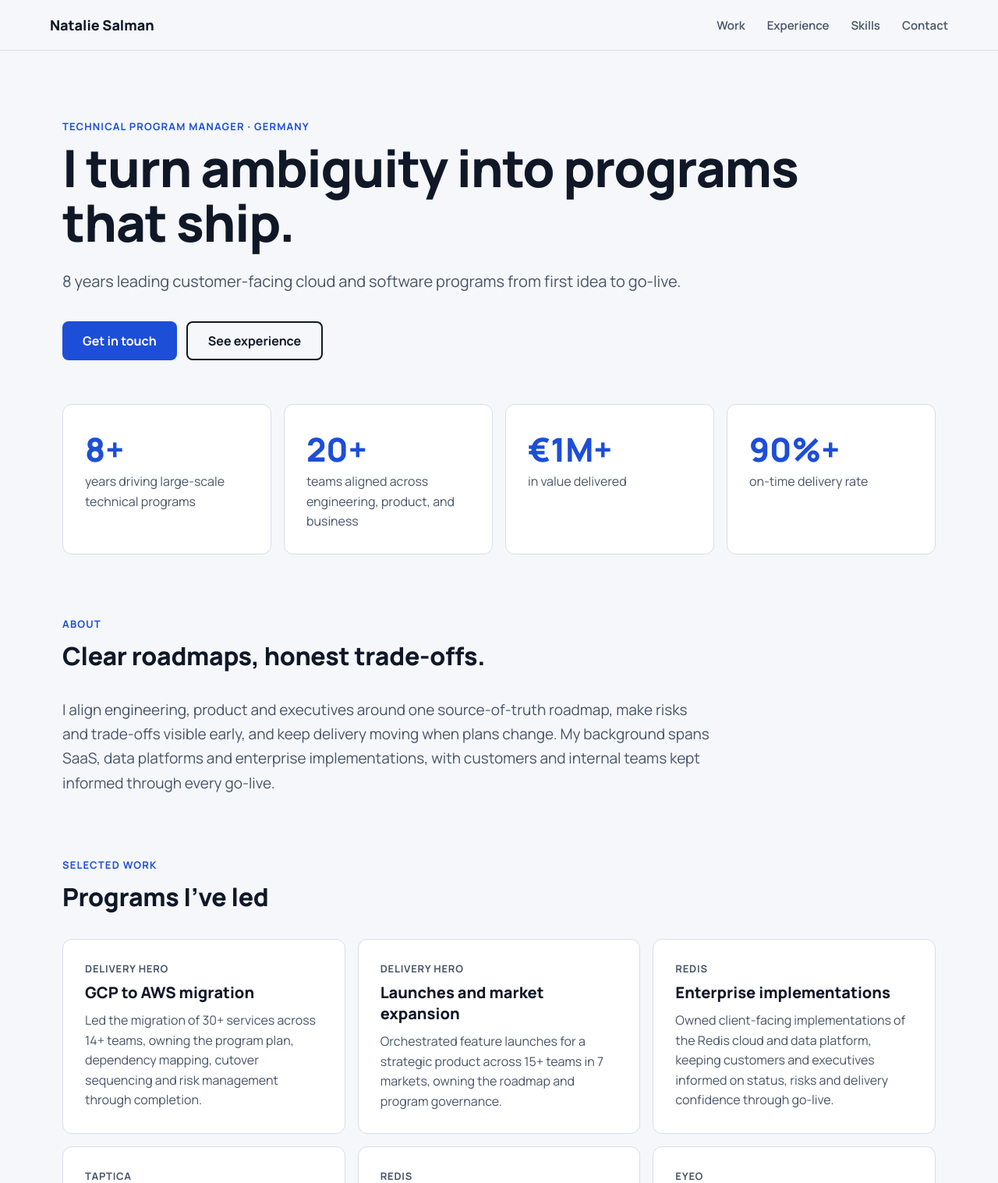
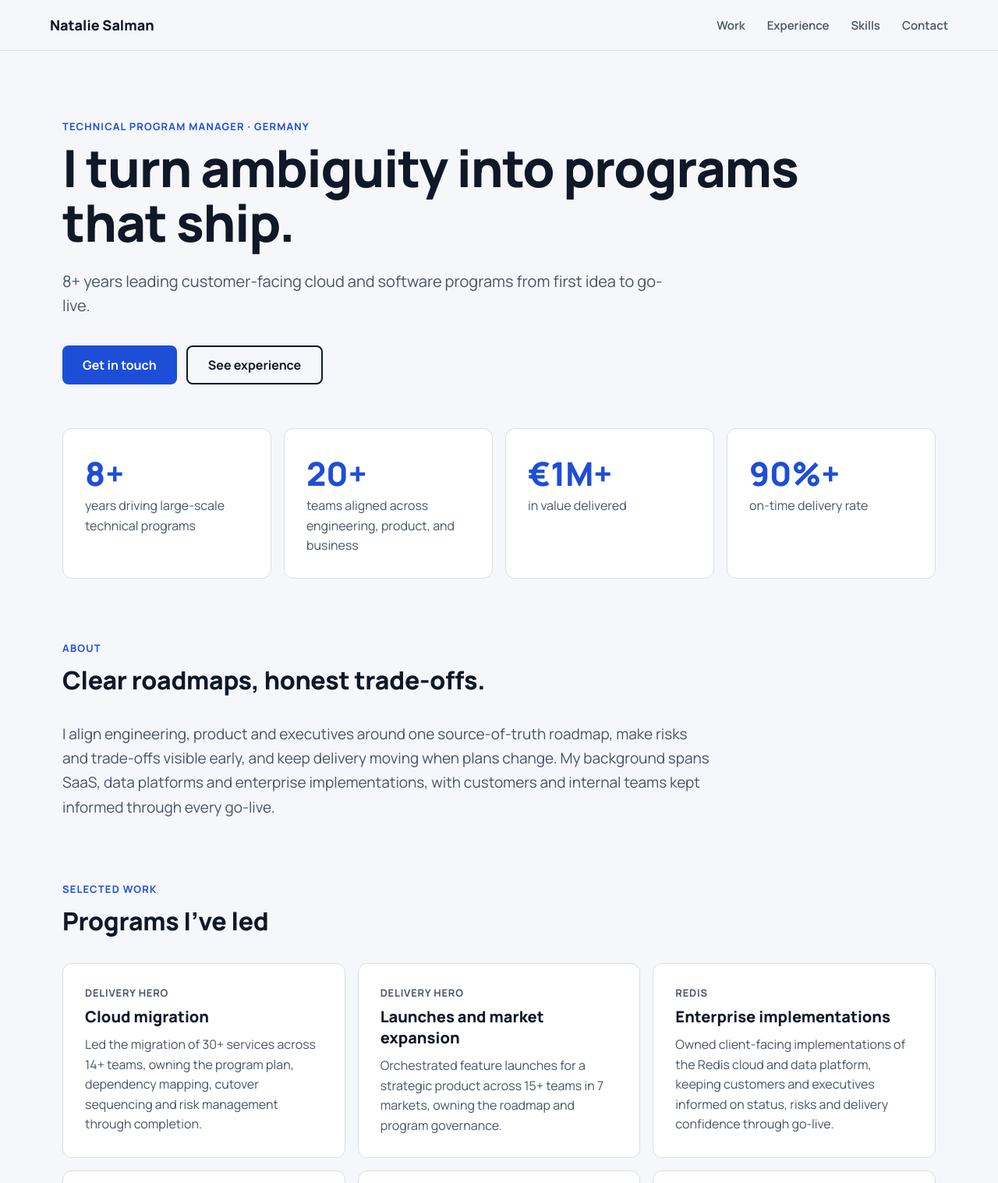
Before and after one commit to NatalieSalman/NatalieSalman.github.io, a plain HTML site: page index.html in a window 1280 px wide. Shown: the top 1517 px of the page at 78% size. Drawn offline with Linux system fonts and the light colour scheme.

Commit message:
Update index.html

```diff
--- a/index.html
+++ b/index.html
@@ -3,7 +3,7 @@
 <head>
 <meta charset="utf-8">
 <meta name="viewport" content="width=device-width, initial-scale=1">
-<title>Natalie Salman - Technical Program Manager - 8 years</title>
+<title>Natalie Salman - Technical Program Manager - 8+ years</title>
 <meta name="description" content="Lead complex, cross-functional programs across 10+ teams, from ambiguity to delivery, influencing without formal authority.">
 <meta property="og:title" content="Natalie Salman – Technical Program Manager">
 <meta property="og:description" content="Customer-facing cloud and software programs, from first idea to go-live.">
@@ -44,7 +44,7 @@ a:focus-visible{outline:3px solid #1D4ED8;outline-offset:3px;border-radius:4px}
 <section style="padding:88px 0 56px">
 <p class="eyebrow" style="color:#1D4ED8">Technical Program Manager · Germany</p>
 <h1 style="font-size:clamp(38px,6vw,66px);line-height:1.06;letter-spacing:-.02em;font-weight:800;margin:0 0 24px;max-width:15em">I turn ambiguity into programs that ship.</h1>
-<p style="font-size:20px;line-height:1.55;color:#475467;margin:0 0 36px;max-width:40em">8 years leading customer-facing cloud and software programs from first idea to go-live.</p>
+<p style="font-size:20px;line-height:1.55;color:#475467;margin:0 0 36px;max-width:40em">8+ years leading customer-facing cloud and software programs from first idea to go-live.</p>
 <div style="display:flex;flex-wrap:wrap;gap:12px">
 <a href="mailto:Iamsnatalie@gmail.com" style="display:inline-block;box-sizing:border-box;min-height:48px;padding:14px 26px;background:#1D4ED8;color:#fff;font-weight:700;border-radius:8px">Get in touch</a>
 <a href="#experience" style="display:inline-block;box-sizing:border-box;min-height:48px;padding:12px 26px;border:2px solid #101828;font-weight:700;border-radius:8px">See experience</a>
@@ -68,7 +68,7 @@ a:focus-visible{outline:3px solid #1D4ED8;outline-offset:3px;border-radius:4px}
 <p class="eyebrow" style="color:#1D4ED8">Selected work</p>
 <h2 class="h2">Programs I’ve led</h2>
 <div class="grid" style="grid-template-columns:repeat(auto-fit,minmax(300px,1fr))">
-<div class="card"><p class="lbl">Delivery Hero</p><h3 class="t">GCP to AWS migration</h3><p class="p">Led the migration of 30+ services across 14+ teams, owning the program plan, dependency mapping, cutover sequencing and risk management through completion.</p></div>
+<div class="card"><p class="lbl">Delivery Hero</p><h3 class="t">Cloud migration</h3><p class="p">Led the migration of 30+ services across 14+ teams, owning the program plan, dependency mapping, cutover sequencing and risk management through completion.</p></div>
 <div class="card"><p class="lbl">Delivery Hero</p><h3 class="t">Launches and market expansion</h3><p class="p">Orchestrated feature launches for a strategic product across 15+ teams in 7 markets, owning the roadmap and program governance.</p></div>
 <div class="card"><p class="lbl">Redis</p><h3 class="t">Enterprise implementations</h3><p class="p">Owned client-facing implementations of the Redis cloud and data platform, keeping customers and executives informed on status, risks and delivery confidence through go-live.</p></div>
 <div class="card"><p class="lbl">Taptica</p><h3 class="t">Agile transformation of R&amp;D</h3><p class="p">Transformed the R&amp;D structure with Agile methods and a customized Jira implementation, and built KPIs that enabled data-driven improvement.</p></div>
```
